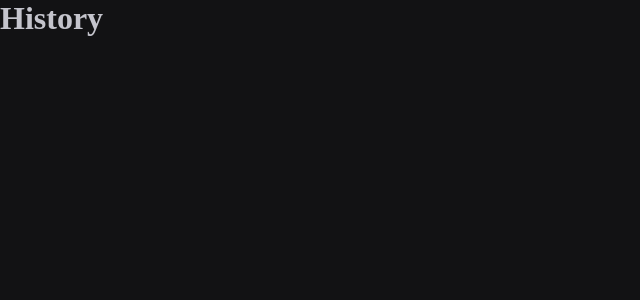
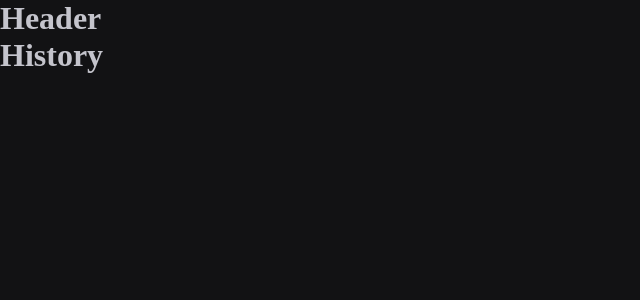
Before and after one commit to Zattrus/02-ignite-timer, a React (Vite) app: page /history in a window 1280 px wide. Shown: the top 300 px of the page, without its empty margins (0-640 px from the left). Built offline with nearby package versions, Linux system fonts and the light colour scheme.

Commit message:
Layout das rotas e aplicação

```diff
--- a/src/Router.tsx
+++ b/src/Router.tsx
@@ -1,12 +1,15 @@
 import { Routes, Route } from "react-router-dom";
+import { DefaultLayout } from "./layouts/DefaultLayout";
 import { History } from "./pages/History";
 import { Home } from "./pages/Home";
 
 export function Router() {
     return (
         <Routes>
-            <Route path="/" element={<Home />} />
-            <Route path="/history" element={<History />} />
+            <Route path="/" element={<DefaultLayout />}>
+                <Route path="/" element={<Home />} />
+                <Route path="/history" element={<History />} />
+            </Route>
         </Routes>
     );
 }
--- /dev/null
+++ b/src/components/Header.tsx
@@ -0,0 +1,3 @@
+export function Header() {
+    return <h1>Header</h1>;
+}
--- /dev/null
+++ b/src/layouts/DefaultLayout.tsx
@@ -0,0 +1,11 @@
+import { Outlet } from "react-router-dom";
+import { Header } from "../components/Header";
+
+export function DefaultLayout() {
+    return (
+        <div>
+            <Header />
+            <Outlet />
+        </div>
+    );
+}
--- a/src/pages/History.tsx
+++ b/src/pages/History.tsx
@@ -1,3 +1,7 @@
 export function History() {
-    return <h1>History</h1>;
+    return (
+        <div>
+            <h1>History</h1>
+        </div>
+    );
 }
--- a/src/pages/Home.tsx
+++ b/src/pages/Home.tsx
@@ -1,3 +1,7 @@
 export function Home() {
-    return <h1>Home</h1>;
+    return (
+        <div>
+            <h1>Home</h1>
+        </div>
+    );
 }
```
